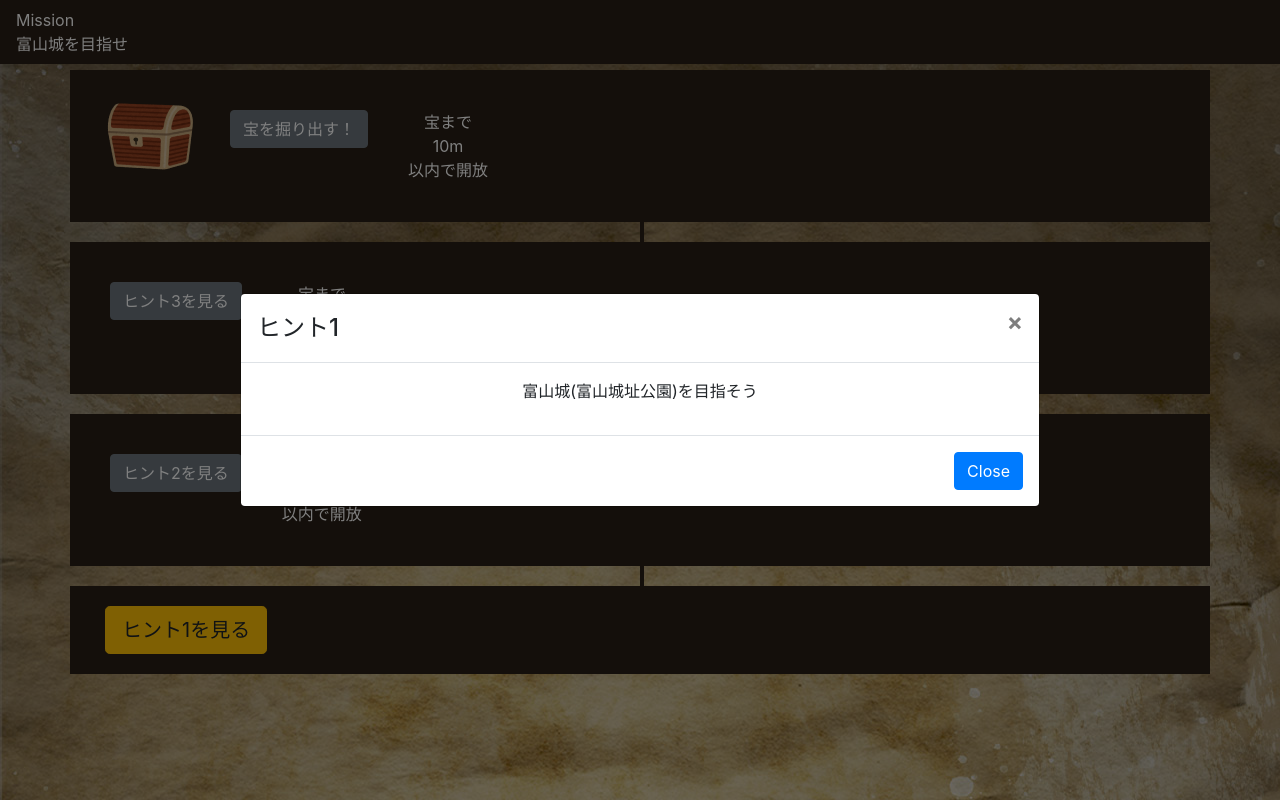
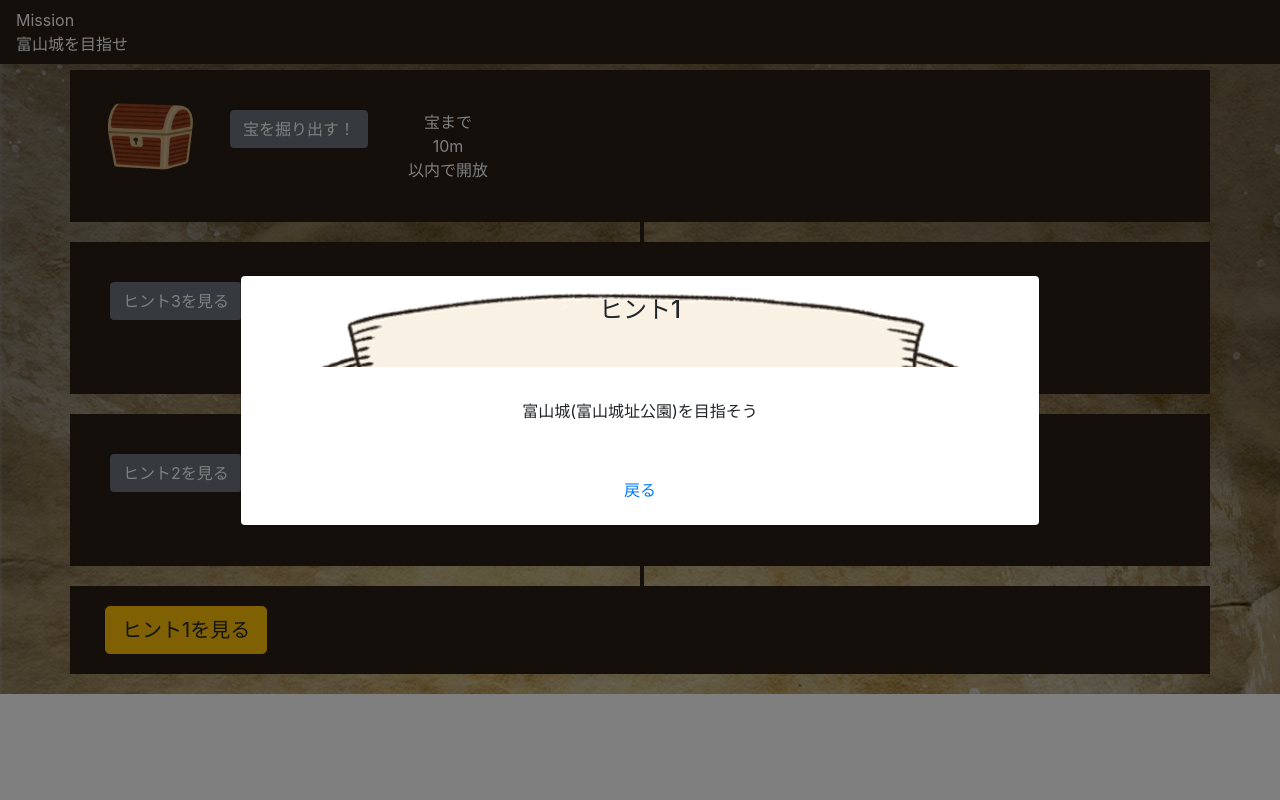
Before and after one commit to toyamahackathon2021/fe, a Next.js app: page /hint/1 in a window 1280 px wide. Both pictures are taken after a click on the button "ヒント1を見る". Built offline with nearby package versions, Linux system fonts and the light colour scheme; no server answers.

Commit message:
modal ui

```diff
--- a/components/Modal.tsx
+++ b/components/Modal.tsx
@@ -1,5 +1,5 @@
 import React, { MouseEventHandler } from "react";
-import { Button, Modal, Image } from "react-bootstrap";
+import { Button, Modal, Image, Row, Col } from "react-bootstrap";
 
 interface Props {
   show: boolean;
@@ -10,16 +10,34 @@ interface Props {
   imageSrc: string;
 }
 
+const style = `
+  .modal-header,
+  .modal-footer {
+    border: none;
+  }
+  .modal-footer {
+    justify-content: center;
+  }
+  .modalTitle {
+    width: 100%;
+    height: 75px;
+    background-image: url("/ribbon.png");
+    background-size: cover;
+  }
+`;
+
 const CenterModal: React.FC<Props> = (props) => {
   return (
+    <>
+      <style>{style}</style>
       <Modal
         {...props}
         size="lg"
         aria-labelledby="contained-modal-title-vcenter"
         centered
       >
-      <Modal.Header closeButton>
-        <Modal.Title id="contained-modal-title-vcenter">
+        <Modal.Header>
+          <Modal.Title id="contained-modal-title-vcenter" className="modalTitle">
             {props.title}
           </Modal.Title>
         </Modal.Header>
@@ -30,9 +48,10 @@ const CenterModal: React.FC<Props> = (props) => {
           )}
         </Modal.Body>
         <Modal.Footer>
-        <Button onClick={props.onHide}>Close</Button>
+          <Button variant="link" onClick={props.onHide}>戻る</Button>
         </Modal.Footer>
       </Modal>
+    </>
   );
 };
 
--- a/pages/hint/[id].tsx
+++ b/pages/hint/[id].tsx
@@ -28,7 +28,7 @@ const style = `
 padding-top: 50px;
  }
  .wrapper {
-  height: 100vh;
+  // height: 100vh;
   padding: 20px;
   background-image: url("/bg.png");
   background-color: rgba(0, 0, 0, 0.2);
```
Also changed, not shown: public/ribbon.png (added). Lines whose indentation alone changed are shown as unchanged.
